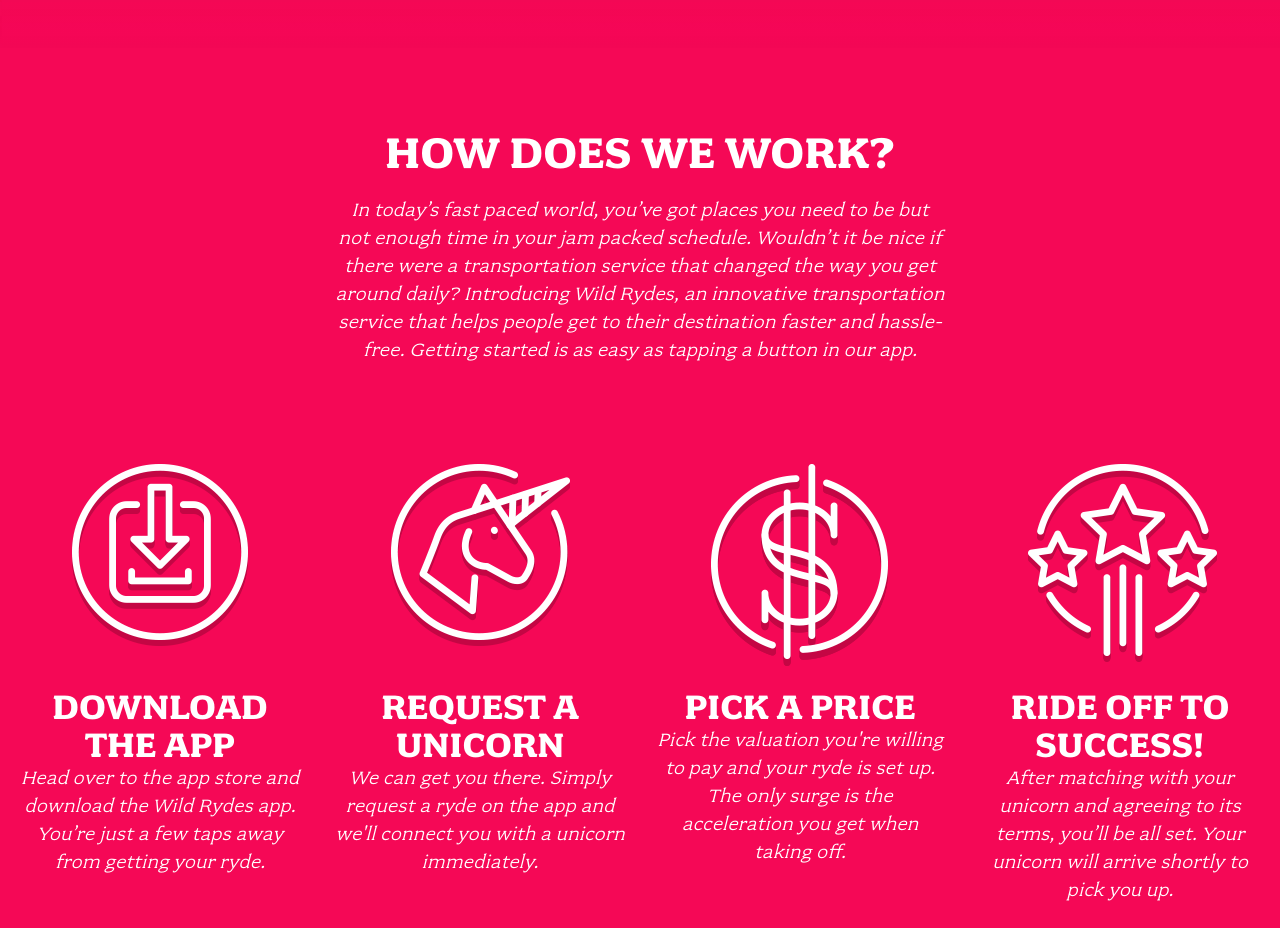
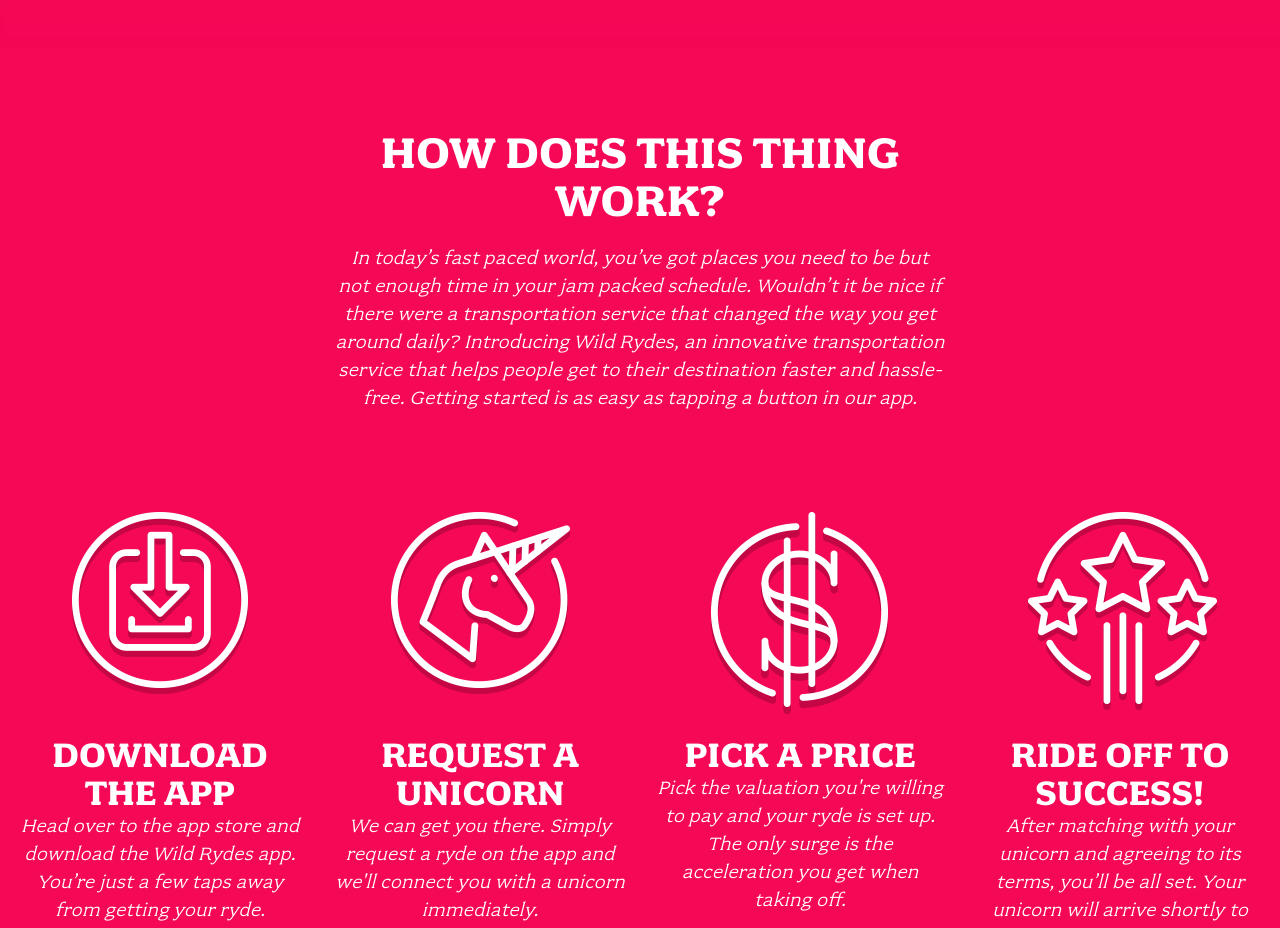
Before and after one commit to Git02032000/wildrydes-site, a plain HTML site: page index.html in a window 1280 px wide. Shown: the part 900-1828 px from the top of the page. Drawn offline with Linux system fonts and the light colour scheme.

Commit message:
Update index.html

```diff
--- a/index.html
+++ b/index.html
@@ -30,7 +30,7 @@
 
   <section class="home-about">
     <div class="row column large-9 xlarge-6 xxlarge-4">
-      <h2 class="section-title">How Does we Work?</h2>
+      <h2 class="section-title">How Does this thing work?</h2>
       <p class="content">
         In today’s fast paced world, you’ve got places you need to be but not enough time in your jam packed schedule. Wouldn’t it be nice if there were a transportation service that changed the way you get around daily? Introducing Wild Rydes, an innovative transportation service that helps people get to their destination faster and hassle-free. Getting started is as easy as tapping a button in our app.
       </p>
```
